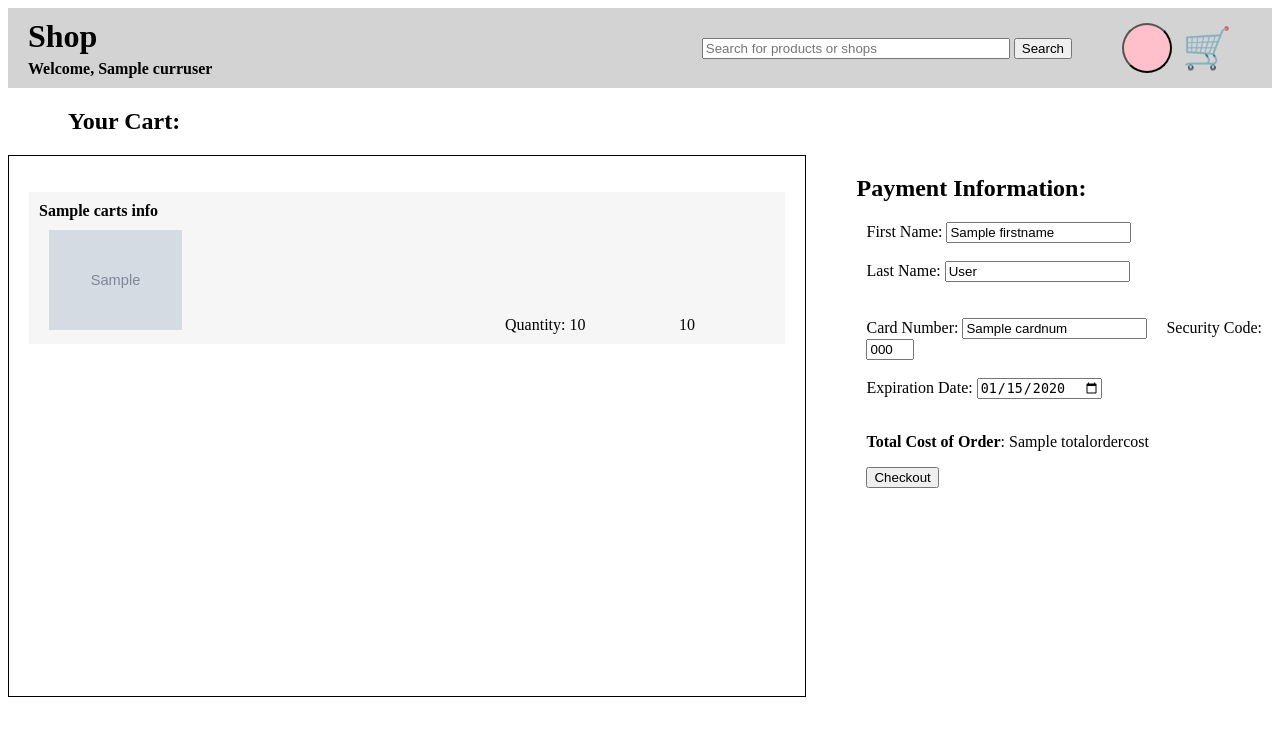
After one commit to sarahtang7/etsy-remake, a Flask app: template templates/checkout.html in a window 1280 px wide. The commit adds this page. Shown: the top 736 px of the page. Run offline with Flask 3, Linux system fonts and the light colour scheme; the template is opened without the code that fills it: most values are stand-ins (such as "Sample title", 1, 10 or a date in 2020); grey boxes marked "Sample" are stand-in pictures; parts of the project's set-up code (start-up, migrations or seed data) failed here and were passed over.

Commit message:
Implement adding to cart and checkout

```diff
--- a/server.py
+++ b/server.py
@@ -12,10 +12,11 @@ import os
   # accessible as a variable in index.html:
 from sqlalchemy import *
 from sqlalchemy.pool import NullPool
-from flask import Flask, request, render_template, g, redirect, Response
+from flask import Flask, request, render_template, g, redirect, Response, session, flash
 
 tmpl_dir = os.path.join(os.path.dirname(os.path.abspath(__file__)), 'templates')
 app = Flask(__name__, template_folder=tmpl_dir)
+app.secret_key = 'mysecretkey'
 
 DATABASE_USERNAME = "sarah.tang"
 DATABASE_PASSWRD = "4183"
@@ -149,9 +150,96 @@ def index():
     #
     return render_template("index.html", **context)
 
+### CUSTOMER LOG IN PAGE
+@app.route('/customerlogin')
+def customer_login():
+    return render_template("customerlogin.html")
+
+### CUSTOMER LOG IN CHECK
+@app.route('/customerlogincheck', methods=['POST'])
+def customer_login_check():
+    email = request.form['email']
+    password = request.form['password']
+
+    query_1 = """SELECT CASE
+                WHEN EXISTS (
+                    SELECT * FROM customers
+                    WHERE email_address = '"""+email+"""' AND
+                        password = '"""+password+"""'
+                ) THEN 1 ELSE 0
+                END"""
+    cursor = g.conn.execute(text(query_1))
+    for result in cursor:
+        if result[0] == 1:
+            session['email'] = email # store customer as logged in
+
+            query_2 = """SELECT first_name, last_name, customer_id
+                        FROM customers
+                        WHERE email_address = '"""+email+"""'"""
+            cursor = g.conn.execute(text(query_2))
+            for result in cursor:
+                session['curruser'] = result[0] + " " + result[1]
+                session['custID'] = result[2]
+            return redirect('/customer')
+        else:
+            flash('Incorrect login information', 'error')
+            return redirect('/customerlogin')
+
+
+    cursor.close()
+
+    #print(email)
+    #print(password)
+    return redirect('/')
+    #return render_template("customerlogin.html")
+
 ### CUSTOMER PAGE
-@app.route('/customer')
+@app.route('/customer', methods=['POST', 'GET'])
 def customer():
+
+    # from added to cart
+    if request.method == 'POST':
+        prodid = request.form['product_id']
+
+        query_1 = "SELECT MAX(order_id) FROM carts"
+        cursor = g.conn.execute(text(query_1))
+        new_order_id = ""
+        for result in cursor:
+            new_order_id = str(int(result[0])+1)
+        cursor.close()
+
+        totalcost = float(request.form['price'].replace('$', '')) # initially set to cost of 1
+        quantity = int(request.form.get('quantity'))
+        if quantity > 1:
+            totalcost = totalcost * quantity
+
+        # if product is already in cart
+        select_query_2 = """SELECT CASE WHEN EXISTS (
+                                SELECT * FROM carts
+                                WHERE product_id = '"""+prodid+"""' AND
+                                    customer_id = '"""+session['custID']+"""'
+                        ) THEN 1 ELSE 0
+                        END"""
+        cursor = g.conn.execute(text(select_query_2))
+
+        for result in cursor:
+            if result[0] == 1:
+                update_order = "UPDATE carts SET quantity = quantity + "+str(quantity)+", total_price = total_price + "+str(totalcost)+"::money WHERE product_id = '"+prodid+"' AND customer_id = '"+session['custID']+"'"
+                g.conn.execute(text(update_order))
+                g.conn.commit()
+            else:
+                add_to_order = """INSERT INTO carts (order_id, order_date, shop_id, customer_id, product_id,
+                            total_price, quantity)
+                            VALUES ('"""+new_order_id+"""', CURRENT_DATE, '"""+request.form['shop_id']+"""',
+                            '"""+session['custID']+"""', '"""+prodid+"""', """+str(totalcost)+""", '"""+str(quantity)+"""')"""
+                g.conn.execute(text(add_to_order))
+                g.conn.commit()
+        cursor.close()
+
+        # increase shop sales_count by quantity
+        increase_shop_sales = "UPDATE shops SET sales_count = sales_count + "+str(quantity)+" WHERE shop_id = '"+request.form['shop_id']+"'"
+        g.conn.execute(text(increase_shop_sales))
+        g.conn.commit()
 
     # get all shops for customer homepage
     select_query = "SELECT shop_name from shops"
@@ -181,7 +269,8 @@ def customer():
         product_ids.append(result[5])
     cursor.close()
 
-    context = dict(shops=shops, product_info={name: {'img': img, 'shop': shop, 'rating': rating, 'numratings': numratings, 'pid': pid} for name, img, shop, rating, numratings, pid in zip(product_names, product_imgs, shop_names, ratings, ratings_num, product_ids)})
+    print(session['curruser'])
+    context = dict(shops=shops, curruser=session['curruser'], product_info={name: {'img': img, 'shop': shop, 'rating': rating, 'numratings': numratings, 'pid': pid} for name, img, shop, rating, numratings, pid in zip(product_names, product_imgs, shop_names, ratings, ratings_num, product_ids)})
 
     return render_template("customer.html", **context)
 
@@ -234,7 +323,7 @@ def searchGet_handler():
 @app.route('/product/<string:product_id>')
 def product(product_id):
     select_query = """SELECT product_name, url, shop_name, shops.average_review, shops.review_count,
-                        shops.sales_count, shops.state, shops.city, shops.country_code, price
+                        shops.sales_count, shops.state, shops.city, shops.country_code, price, product_id, shops.shop_id
                     FROM products, shops
                     WHERE product_id = '"""+product_id+"""' AND products.shop_id = shops.shop_id"""
     cursor = g.conn.execute(text(select_query))
@@ -247,6 +336,8 @@ def product(product_id):
     shop_loc = ''
     shop_country = ''
     price = ''
+    prodid = ''
+    shopid = ''
     #product_rating = ''
     #product_numreviews = ''
     for result in cursor:
@@ -264,6 +355,8 @@ def product(product_id):
         shop_country = result[8]
 
         price = result[9]
+        prodid = result[10]
+        shopid = result[11]
         #product_rating = result[10]
         #product_numreviews = result[11]
 
@@ -328,7 +421,108 @@ def product(product_id):
                            shop_name=shop_name, shop_rating=shop_rating, shop_numreviews=shop_numreviews,
                            shop_sales=shop_sales, shop_loc=shop_loc, shop_country=shop_country, price=price,
                            product_substance=product_substance, product_rating=product_rating,
-                           product_numreviews=product_numreviews, **context)
+                           product_numreviews=product_numreviews, **context, curruser = session['curruser'],
+                           prodid=prodid, shopid=shopid)
+
+
+### CHECKOUT PAGE
+@app.route('/checkout', methods=['POST', 'GET'])
+def checkout():
+
+    if request.method == 'POST':
+
+        # move from carts to orders2
+        move_to_orders = """INSERT INTO orders2 (order_id, order_date, shop_id, customer_id, product_id, total_price, quantity)
+                            (SELECT * FROM carts WHERE customer_id = '"""+session['custID']+"""')"""
+        g.conn.execute(text(move_to_orders))
+        g.conn.commit()
+
+        # delete from carts
+        delete_from_cart = "DELETE FROM carts WHERE customer_id = '"+session['custID']+"'"
+        g.conn.execute(text(delete_from_cart))
+        g.conn.commit()
+
+    firstname, lastname = session['curruser'].split()
+
+    select_query_1 = """SELECT product_name, url, quantity, total_price
+                        FROM carts NATURAL JOIN products
+                        WHERE customer_id = '"""+session['custID']+"""'"""
+    cursor = g.conn.execute(text(select_query_1))
+    product_names = []
+    images = []
+    quantities = []
+    totalcosts = []
+    for result in cursor:
+        product_names.append(result[0])
+        images.append(result[1])
+        quantities.append(result[2])
+        totalcosts.append(result[3])
+    cursor.close()
+
+    # get card information
+    select_query_2 = """SELECT card_number, card_security_code, expiration_date, street_address, city,
+                        state, zip_code, country_code
+                        FROM customers
+                        WHERE customer_id = '"""+session['custID']+"""'"""
+    cursor = g.conn.execute(text(select_query_2))
+    cardnum = ""
+    seccode = ""
+    expdate = ""
+    street = ""
+    city = ""
+    state = ""
+    zipcode = ""
+    countrycode = ""
+    for result in cursor:
+        cardnum = result[0]
+        seccode = result[1]
+        expdate = result[2]
+        street = result[3]
+        city = result[4]
+        state = result[5]
+        zipcode = result[6]
+        countrycode = result[7]
+    cursor.close()
+
+    # physical or downloadable products
+    select_query_3 = """SELECT CASE WHEN EXISTS (
+                            SELECT * FROM physical_products
+                            WHERE physical_products.product_id IN (SELECT product_id FROM carts WHERE customer_id = '"""+session['custID']+"""')
+                ) THEN 1 ELSE 0
+                END"""
+    cursor = g.conn.execute(text(select_query_3))
+    physical_present = false
+    for result in cursor:
+        if result[0] == 1: # there are physical products
+            physical_present = true
+    cursor.close()
+
+    select_query_4 = """SELECT CASE WHEN EXISTS (
+                            SELECT * FROM downloadable_products
+                            WHERE downloadable_products.product_id IN (SELECT product_id FROM carts WHERE customer_id = '"""+session['custID']+"""')
+                ) THEN 1 ELSE 0
+                END"""
+    cursor = g.conn.execute(text(select_query_3))
+    downloadable_present = false
+    for result in cursor:
+        if result[0] == 1: # there are physical products
+            downloadable_present = true
+    cursor.close()
+
+    # get total cost of order
+    select_query_4 = "SELECT SUM(total_price) FROM carts WHERE customer_id = '"+session['custID']+"'"
+    cursor = g.conn.execute(text(select_query_4))
+    totalordercost = ''
+    for result in cursor:
+        totalordercost = result[0]
+    cursor.close()
+
+    context = dict(carts_info={name: {'image': image, 'quantity':quantity, 'cost': cost} for name, image, quantity, cost in zip(product_names, images, quantities, totalcosts)})
+
+    return render_template("checkout.html", curruser = session['curruser'], **context, firstname=firstname,
+                           lastname=lastname, cardnum=cardnum, seccode=seccode, expdate=expdate,
+                           physical_present=physical_present, downloadable_present=downloadable_present, street=street,
+                           city=city, state=state, zipcode=zipcode, countrycode=countrycode, totalordercost=totalordercost)
 
 
 ### SHOP PAGE
--- /dev/null
+++ b/templates/checkout.html
@@ -0,0 +1,206 @@
+<!DOCTYPE html>
+<html>
+    <head>
+        <title>Checkout</title>
+
+        <style>
+            #col1 {
+                border: 1px solid black;
+                width: 800px;
+                height: 500px;
+                overflow: auto;
+                padding: 20px;
+            }
+
+            #col2 {
+                width: 450px;
+                height: 500px;
+                margin-left: 40px;
+            }
+
+            #container {
+                display: flex;
+                justify-content: center;
+            }
+
+            #header-row {
+                display: flex;
+                align-items: center;
+                background-color: lightgrey;
+            }
+
+            #acc-button {
+                margin-left: 100px;
+                width: 50px;
+                height: 50px;
+                border-radius: 25px;
+                background-color: pink;
+            }
+
+            #acc-dropdown {
+                display: none;
+                position: absolute;
+                z-index: 1;
+                background-color: lightgrey;
+                top: calc(100% + 5px); /* set the top position to be just below the button */
+                margin-left: 20px;
+                padding: 10px;
+                text-align: center;
+            }
+
+            #return-to-customer:hover {
+                cursor: pointer;
+            }
+
+            #cart {
+                font-size: 40px;
+                position: absolute;
+                right: 40px;
+            }
+
+            #cart:hover {
+                cursor: pointer;
+            }
+
+            .cart-item {
+                background-color: #f6f6f6;
+                margin-bottom: 20px;
+                position: relative;
+            }
+
+            #img {
+                width: auto;
+                height: 100px;
+                margin-left: 20px;
+                margin-bottom: 10px;
+            }
+
+            .quantity {
+                position: absolute;
+                right: 200px;
+                bottom: 10px;
+            }
+
+            .prod-cost {
+                position: absolute;
+                bottom: 10px;
+                left: 650px;
+            }
+        </style>
+    </head>
+
+    <body>
+        <div id="header-row" style="position:relative;">
+            <div>
+                <h1 id="return-to-customer" style="margin: 10px 0px 5px 20px;">Shop</h1>
+                <h4 style="margin: 0px 0px 10px 20px;">Welcome, {{curruser}}</h4>
+            </div>
+
+            <form action="/search" method="GET" style="right: 200px; position: absolute;">
+                <input type="text" name="value" style="width: 300px;" placeholder="Search for products or shops">
+                <button type="submit">Search</button>
+            </form>
+
+            <div id="user-acc-info" style="right: 100px; position: absolute;">
+                <button id="acc-button" onclick="toggleDropdown()"></button><br>
+
+                <div id="acc-dropdown">
+                    <a>Purchased Products</a><br><br>
+                    <a>Your Recommended Products</a>
+                </div>
+            </div>
+
+            <p id="cart">🛒</p>
+
+        </div>
+
+
+        <h2 style="margin-left: 60px; margin-top: 20px;">Your Cart:</h2>
+
+        <div id="container">
+            <!--CART CONTENTS-->
+            <div id="col1">
+                {% for name, info in carts_info.items() %}
+                <div class="cart-item">
+                    <p style="font-size: 16px; padding: 10px; margin-bottom: 0px;"><b>{{name}}</b></p>
+                    <img id="img" src="{{info['image']}}">
+                    <span class="quantity">Quantity: {{ info['quantity'] }}</span>
+                    <span class="prod-cost">{{ info['cost'] }}</span>
+                </div>
+                {% endfor %}
+            </div>
+
+            <div id="col2">
+                <h2 style="margin-left: 10px;">Payment Information:</h2>
+
+                <form action="/checkout" method="post" style="margin-left: 20px;" onsubmit="confirmCheckout()">
+
+                    <label for="firstname">First Name:</label>
+                    <input type="text" id="firstname" name="firstname" value="{{ firstname }}" required>
+                    <br><br>
+                    <label for="lastname">Last Name:</label>
+                    <input type="text" id="lastname" name="lastname" value="{{ lastname }}" required>
+                    <br><br><br>
+                    <label for="cardnumber">Card Number:</label>
+                    <input type="text" id="cardnumber" name="cardnumber" minlength="16" maxlength="16" value="{{ cardnum }}" required>
+
+                    <label for="securitycode" style="margin-left: 15px;">Security Code:</label>
+                    <input type="number" id="securitycode" name="securitycode" minlength="3" maxlength="3" value="{{ seccode }}" style="width: 40px;" required>
+                    <br><br>
+                    <label for="expdate">Expiration Date:</label>
+                    <input type="date" id="expdate" name="expdate" value="{{ expdate }}" required>
+                    <br>
+
+                    {% if physical_present %}
+                        <br><p>You have physical products in your cart. Please enter your <br>address:</p>
+                        <label for="streetaddress">Street Address:</label>
+                        <input type="text" id="streetaddress" name="streetaddress" value="{{ street }}" required>
+                        <br><br>
+                        <label for="city">City:</label>
+                        <input type="text" id="city" name="city" value="{{ city }}" required>
+
+                        <label for="state" style="margin-left: 15px;">State:</label>
+                        <input type="text" id="state" name="state" value="{{ state if state is not none else '' }}">
+                        <br><br>
+                        <label for="zipcode">Zipcode:</label>
+                        <input type="number" minlength="5" maxlength="5" id="zipcode" name="zipcode" value="{{ zipcode }}" required>
+
+                        <label for="countrycode" style="margin-left: 15px;">State:</label>
+                        <input type="text" minlength="3" maxlength="3" id="countrycode" name="countrycode" value="{{ countrycode }}">
+                    {% endif %}
+
+                    {% if downloadable_present %}
+                        <br><br><p>You have downloadable products in your cart. You can download them in your account dashboard after you checkout.</p>
+                    {% endif %}
+
+                    <br><p id="totcost"><b>Total Cost of Order</b>: {{ totalordercost }}</p>
+                    <input type="submit" id="checkout" value="Checkout">
+                </form>
+            </div>
+        </div>
+    </body>
+</html>
+
+<script>
+function toggleDropdown() {
+    var dropdown = document.getElementById("acc-dropdown");
+    if (dropdown.style.display === "block") {
+        dropdown.style.display = "none";
+    } else {
+        dropdown.style.display = "block";
+    }
+}
+
+document.getElementById("return-to-customer").addEventListener("click", function() {
+    window.location.href = "/customer";
+});
+
+document.getElementById("cart").addEventListener("click", function() {
+    window.location.href = "/checkout";
+});
+
+function confirmCheckout() {
+    alert("Checkout Confirmed!")
+    document.getElementById("col1").innerHTML = ""
+}
+</script>
--- a/templates/index.html
+++ b/templates/index.html
@@ -29,7 +29,7 @@
 
 function redirectCustomerPage() {
     var currentUrl = window.location.href;
-    var newUrl = currentUrl + 'customer';
+    var newUrl = currentUrl + 'customerlogin';
     window.location.href = newUrl;
 }
 
```
Also changed, not shown: templates/customer.html (+24 -5 lines), templates/customerlogin.html (added, +63 -0 lines), templates/product.html (+48 -6 lines).
